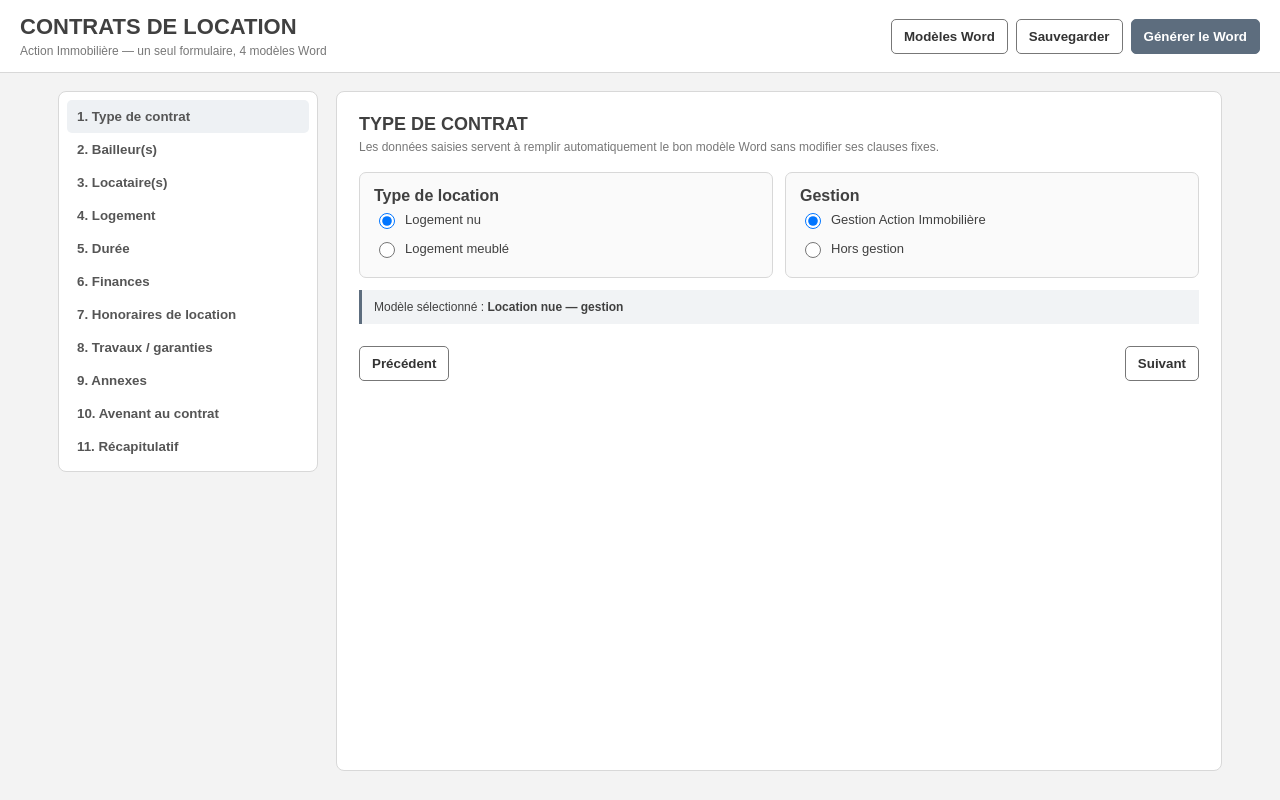
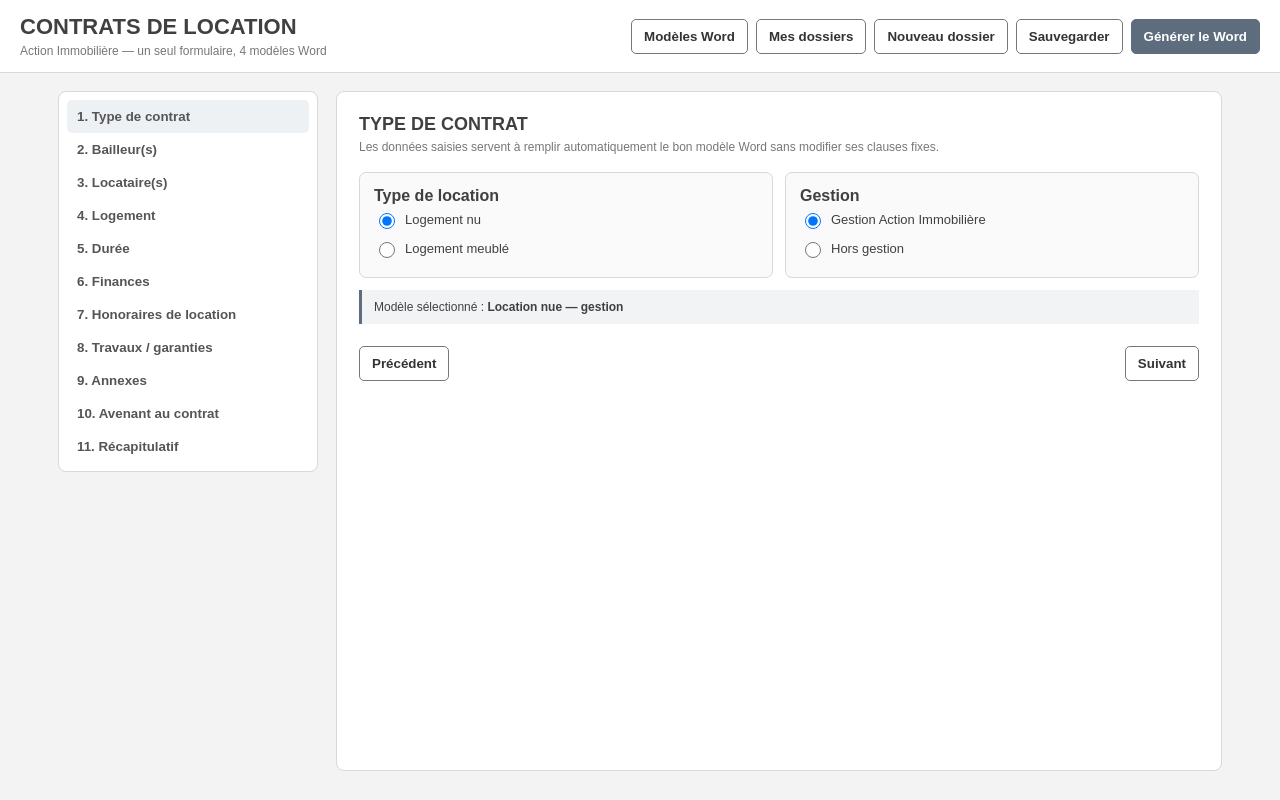
Before and after one commit to elisamartinuzzi29200-coder/Contrat-Location-Action-Immo, a plain HTML site: page index.html in a window 1280 px wide. Drawn offline with Linux system fonts and the light colour scheme.

Commit message:
Ajoute la navigation des dossiers location

```diff
--- a/index.html
+++ b/index.html
@@ -3,7 +3,7 @@
 <title>Contrats de location - Action Immobilière</title><link rel="stylesheet" href="./styles.css"></head>
 <body>
 <header><div><h1>CONTRATS DE LOCATION</h1><p>Action Immobilière — un seul formulaire, 4 modèles Word</p></div>
-<div class="topActions"><span id="status"></span><button id="modelsBtn">Modèles Word</button><button id="saveBtn">Sauvegarder</button><button class="primary" id="generateBtn">Générer le Word</button></div></header>
+<div class="topActions"><span id="status"></span><button id="modelsBtn">Modèles Word</button><button id="dashboardBtn">Mes dossiers</button><button id="newBtn">Nouveau dossier</button><button id="saveBtn">Sauvegarder</button><button class="primary" id="generateBtn">Générer le Word</button></div></header>
 <div class="layout"><aside id="nav"></aside><main><section id="content"></section><footer><button id="prev">Précédent</button><button id="next">Suivant</button></footer></main></div>
 <div id="modelsModal" class="modal hidden"><div class="modalCard"><div class="modalHead"><h2>Modèles Word</h2><button id="closeModels">Fermer</button></div><p class="hint">À charger une seule fois sur chaque navigateur. Les fichiers restent stockés localement.</p><div id="templates"></div></div></div>
 <script src="./docx-fill.js"></script><script src="./app.js"></script></body></html>
```
